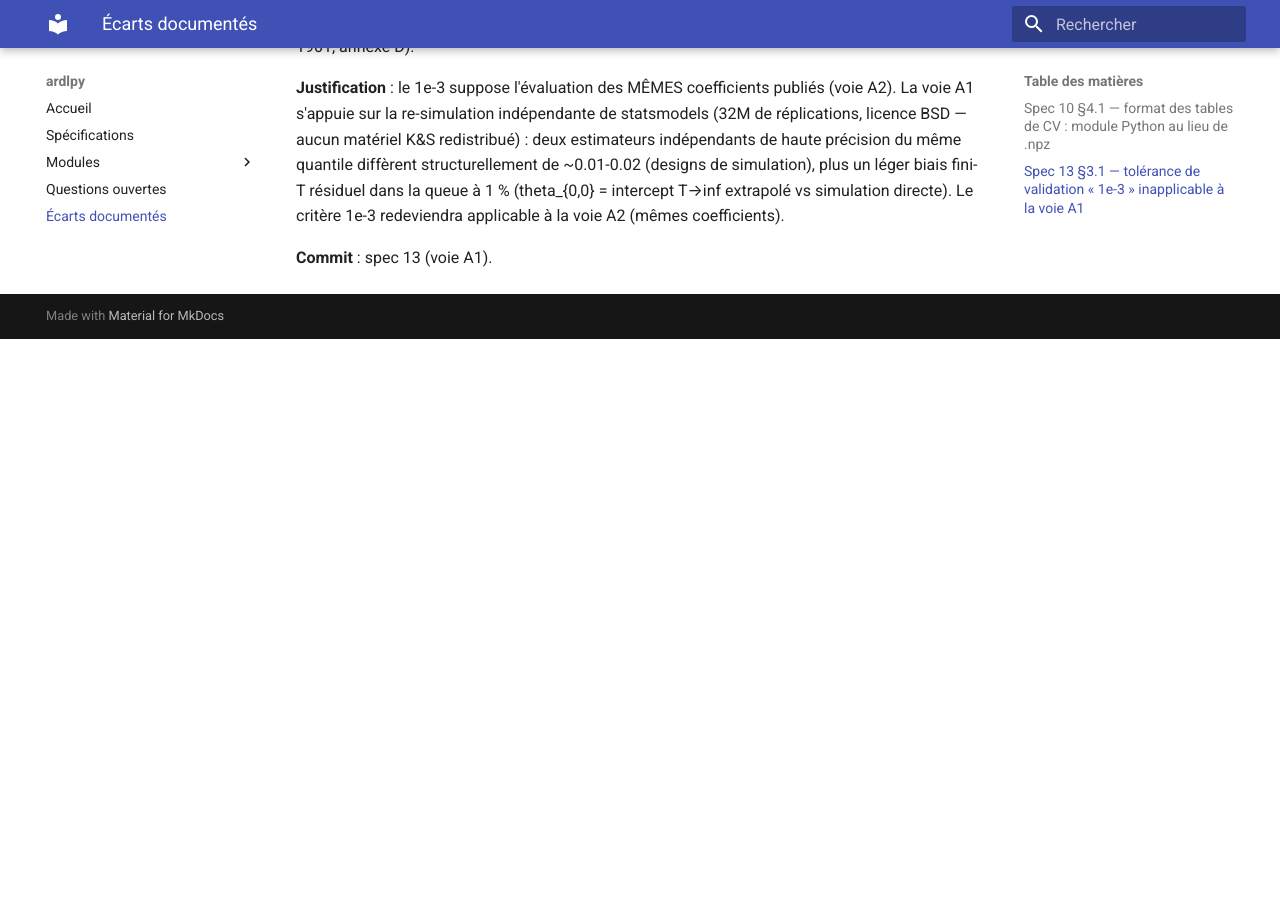
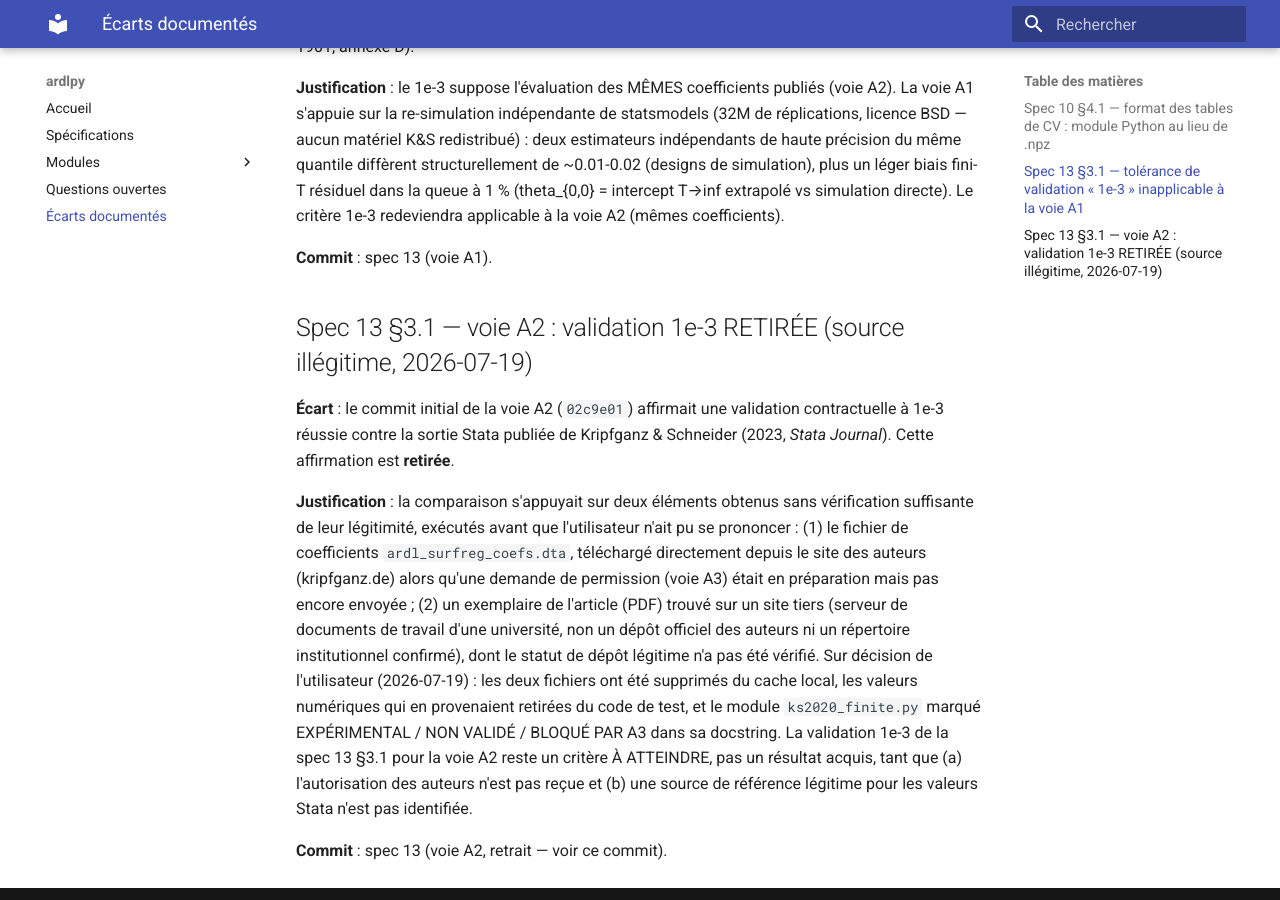
Before and after one commit to Matth-analyst/pyardl, an MkDocs documentation site: the page built from docs/DEVIATIONS.md, in a window 1280 px wide and 900 px high, scrolled down 737 px. Built offline with MkDocs 1.6.1 and Material for MkDocs 9.7.7, drawn with Linux system fonts in a browser that asks for light colours; before the commit the page ends 1076 px from its top, so only the background shows below that.

Commit message:
finite_t : retrait de la validation empirique, en attente d'accord
La validation annoncée au commit précédent reposait sur du matériel dont
les conditions d'utilisation n'étaient pas établies : un fichier de
coefficients et un exemplaire d'article obtenu sur un site tiers dont la
légitimité n'a pas pu être confirmée. Une demande d'autorisation est
adressée aux auteurs ; rien n'est réutilisé avant leur réponse.

- Cache local purgé, vérifié vide.
- ks2020_finite.py marqué EXPÉRIMENTAL et NON VALIDÉ ; toute mention de
  validation confirmée retirée ; le téléchargeur n'est pas appelé.
- Tests : toutes les valeurs numériques issues de la source non vérifiée
  sont retirées ; ne subsistent que des tests de cohérence interne. Le
  test d'intégration bout-en-bout devient un placeholder explicitement
  ignoré.
- PROVENANCE.md et CHANGELOG.md décrivent l'état réel : code écrit,
  validation empirique en attente.

267 tests passent, 6 ignorés, aucune dépendance résiduelle au fichier
externe.

```diff
--- a/docs/DEVIATIONS.md
+++ b/docs/DEVIATIONS.md
@@ -36,3 +36,30 @@ simulation), plus un léger biais fini-T résiduel dans la queue à 1 %
 critère 1e-3 redeviendra applicable à la voie A2 (mêmes coefficients).
 
 **Commit** : spec 13 (voie A1).
+
+## Spec 13 §3.1 — voie A2 : validation 1e-3 RETIRÉE (source illégitime, 2026-07-19)
+
+**Écart** : le commit initial de la voie A2 (`02c9e01`) affirmait une
+validation contractuelle à 1e-3 réussie contre la sortie Stata publiée
+de Kripfganz & Schneider (2023, *Stata Journal*). Cette affirmation est
+**retirée**.
+
+**Justification** : la comparaison s'appuyait sur deux éléments obtenus
+sans vérification suffisante de leur légitimité, exécutés avant que
+l'utilisateur n'ait pu se prononcer : (1) le fichier de coefficients
+`ardl_surfreg_coefs.dta`, téléchargé directement depuis le site des
+auteurs (kripfganz.de) alors qu'une demande de permission (voie A3)
+était en préparation mais pas encore envoyée ; (2) un exemplaire de
+l'article (PDF) trouvé sur un site tiers (serveur de documents de
+travail d'une université, non un dépôt officiel des auteurs ni un
+répertoire institutionnel confirmé), dont le statut de dépôt légitime
+n'a pas été vérifié. Sur décision de l'utilisateur (2026-07-19) : les
+deux fichiers ont été supprimés du cache local, les valeurs numériques
+qui en provenaient retirées du code de test, et le module
+`ks2020_finite.py` marqué EXPÉRIMENTAL / NON VALIDÉ / BLOQUÉ PAR A3
+dans sa docstring. La validation 1e-3 de la spec 13 §3.1 pour la voie A2
+reste un critère À ATTEINDRE, pas un résultat acquis, tant que (a)
+l'autorisation des auteurs n'est pas reçue et (b) une source de
+référence légitime pour les valeurs Stata n'est pas identifiée.
+
+**Commit** : spec 13 (voie A2, retrait — voir ce commit).
```
Also changed, not shown: CHANGELOG.md (+22 -17 lines), src/ardlpy/critical_values/PROVENANCE.md (+35 -36 lines), 2 other files.
